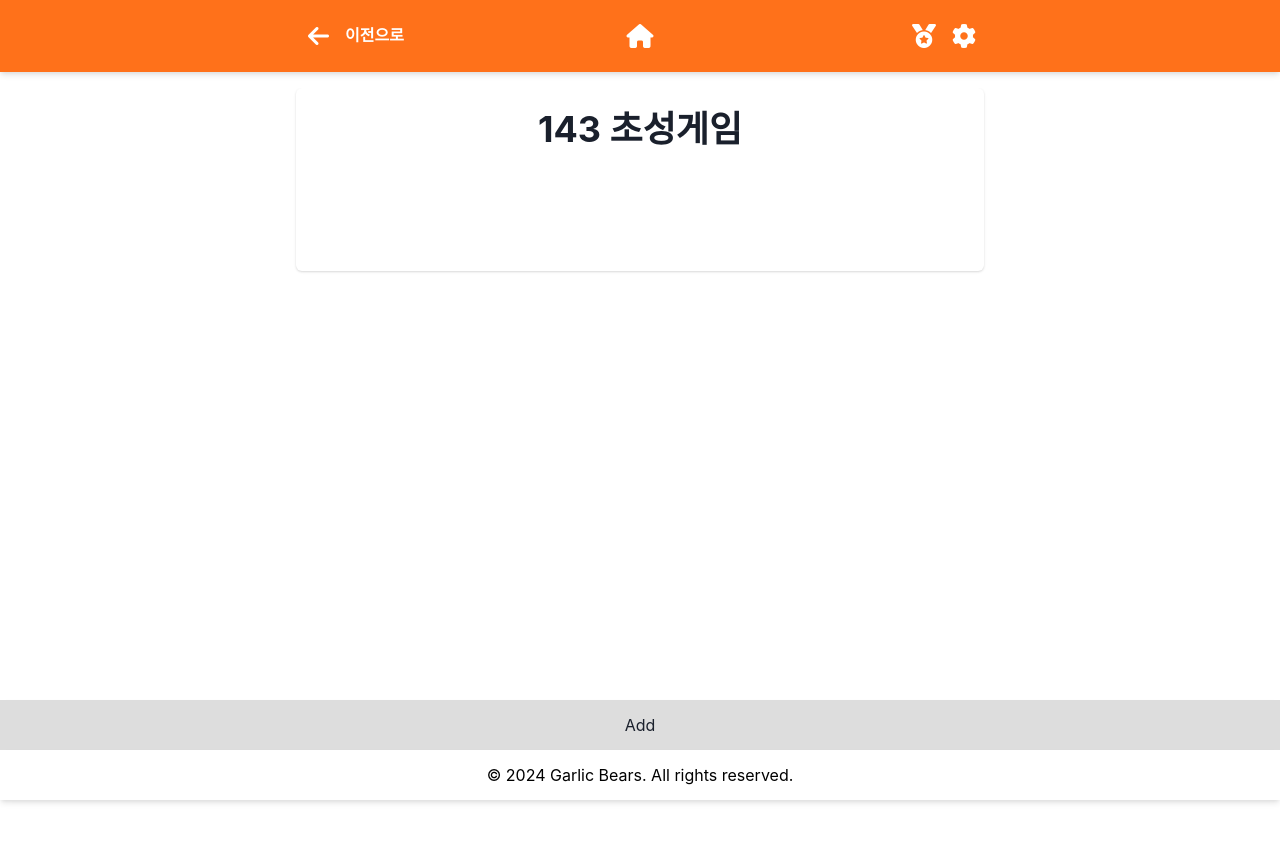
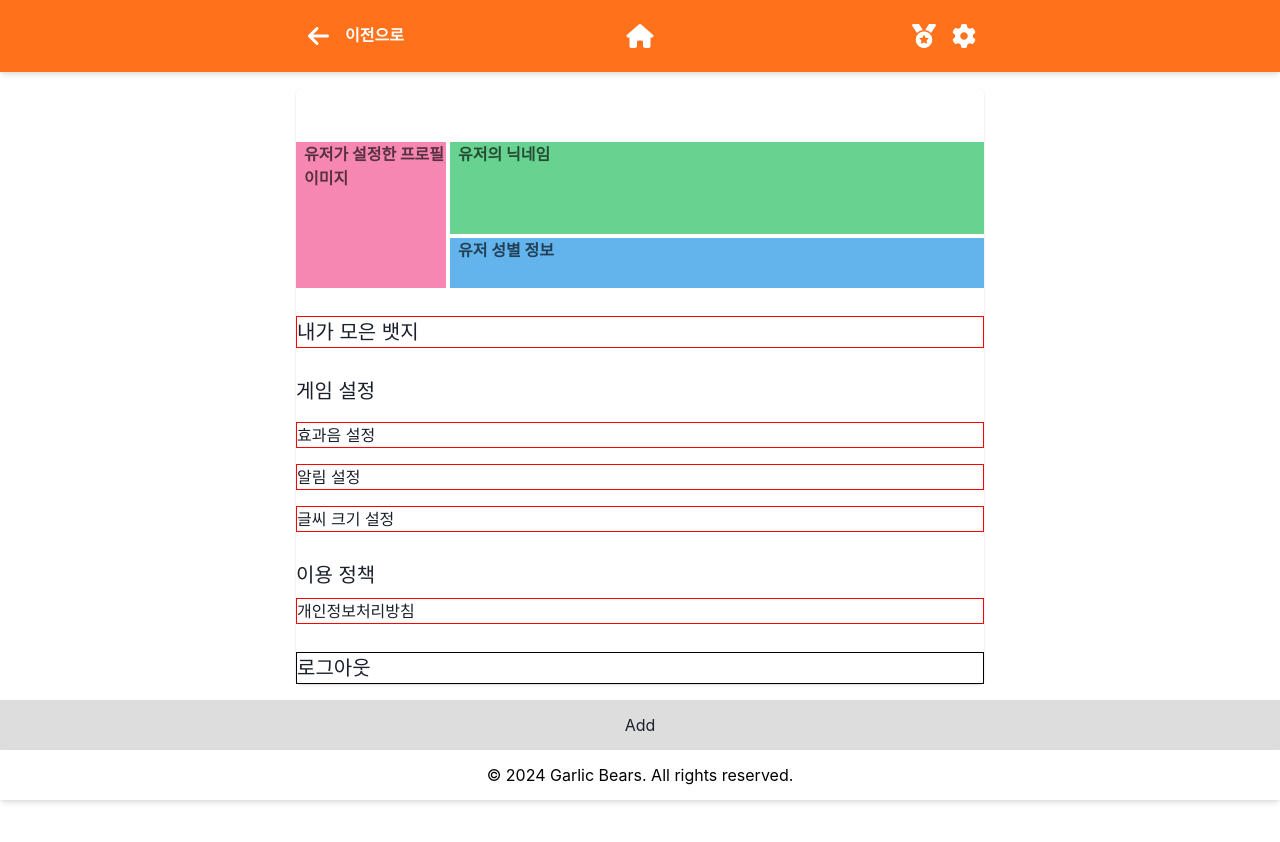
Before and after one commit to GarlicBears/143quiz_frontend, a React (Create React App) app: page /userInfo in a window 1280 px wide. Shown: the top 842 px of the page. Before the commit the page ends 800 px from the top, so only its background shows below. Built offline with nearby package versions, Linux system fonts and the light colour scheme.

Commit message:
유저 정보 확인 화면 요소 배치

```diff
--- a/src/Pages/User/UserInfo.tsx
+++ b/src/Pages/User/UserInfo.tsx
@@ -6,6 +6,8 @@ import {
   CardFooter,
   CardHeader,
   Center,
+  Grid,
+  GridItem,
   Heading,
   Text,
 } from '@chakra-ui/react';
@@ -14,22 +16,65 @@ function UserInfo() {
   return (
     <>
       <Center>
-        <Card w="100%">
-          <CardHeader textAlign="center">
-            <Heading>143 초성게임</Heading>
-          </CardHeader>
-          <CardBody>
-            <Text textAlign="center" fontSize="xl"></Text>
-            <Box
-              gap={2}
-              display="flex"
-              mt={5}
-              border="0px solid black"
-              w="100%"
-              justifyContent="center"
-            ></Box>
-          </CardBody>
-          <CardFooter justifyContent="center"></CardFooter>
+        <Card w="100%" gap={2}>
+          {/*<Box border="1px solid black">*/}
+          <Grid
+            templateAreas={`"header header"
+                  "nav main"
+                  "nav footer"`}
+            gridTemplateRows={'50px 1fr 50px'}
+            gridTemplateColumns={'150px 1fr'}
+            h="200px"
+            gap="1"
+            color="blackAlpha.700"
+            fontWeight="bold"
+          >
+            <GridItem pl="2" bg="pink.300" area={'nav'}>
+              유저가 설정한 프로필 이미지
+            </GridItem>
+            <GridItem pl="2" bg="green.300" area={'main'}>
+              유저의 닉네임
+            </GridItem>
+            <GridItem pl="2" bg="blue.300" area={'footer'}>
+              유저 성별 정보
+            </GridItem>
+          </Grid>
+          {/*</Box>*/}
+          <Box
+            mt={5}
+            fontSize="xl"
+            justifyContent="center"
+            border="1px solid red"
+          >
+            내가 모은 뱃지{' '}
+          </Box>
+          <Text mt={5} fontSize="xl">
+            게임 설정
+          </Text>
+          <Box mt={2} justifyContent="center" border="1px solid red">
+            효과음 설정
+          </Box>
+          <Box mt={2} justifyContent="center" border="1px solid red">
+            알림 설정
+          </Box>
+          <Box mt={2} justifyContent="center" border="1px solid red">
+            글씨 크기 설정
+          </Box>
+          <Text mt={5} fontSize="xl">
+            이용 정책
+          </Text>
+          <Box w="100%" justifyContent="center" border="1px solid red">
+            개인정보처리방침
+          </Box>
+          <Text border="1px solid black" mt={5} fontSize="xl">
+            로그아웃
+          </Text>
+          {/*<CardHeader textAlign="center" border="2px solid blue"></CardHeader>*/}
+          {/*<CardBody border="2px solid red"></CardBody>*/}
+          {/*<CardFooter border="1px solid black" justifyContent="center">*/}
+          {/*  {' '}*/}
+          {/*  CardFooter*/}
+          {/*</CardFooter>*/}
         </Card>
       </Center>
     </>
```
